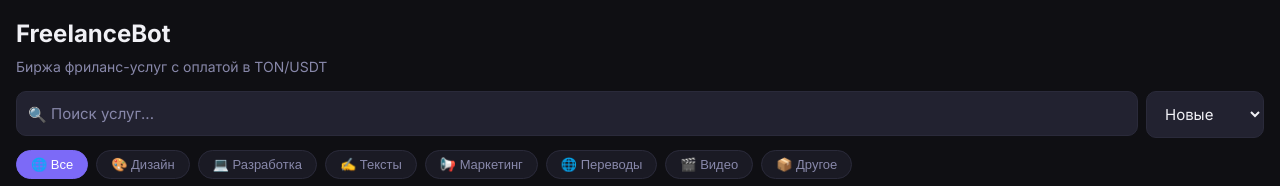
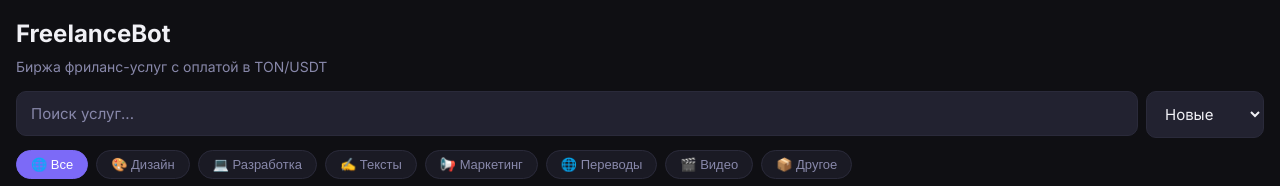
Before and after one commit to Qumaqwe/telegram-user-mrct, a React (Vite) app in the folder frontend/: page / in a window 1280 px wide. Shown: the top 186 px of the page. Built offline with nearby package versions, Linux system fonts and the light colour scheme; no server answers.

Commit message:
Update Home.jsx

```diff
--- a/frontend/src/pages/Home.jsx
+++ b/frontend/src/pages/Home.jsx
@@ -185,13 +185,8 @@
         {/* Search + sort */}
         <div style={{ display: 'flex', gap: '8px', marginBottom: '12px' }}>
           <div style={{ flex: 1, position: 'relative' }}>
-            <span style={{
-              position: 'absolute', left: '12px', top: '50%',
-              transform: 'translateY(-50%)', fontSize: '15px',
-            }}>🔍</span>
             <input
               className="input-field"
-              style={{ paddingLeft: '34px' }}
               placeholder="Поиск услуг..."
               value={search}
               onChange={(e) => setSearch(e.target.value)}
```
